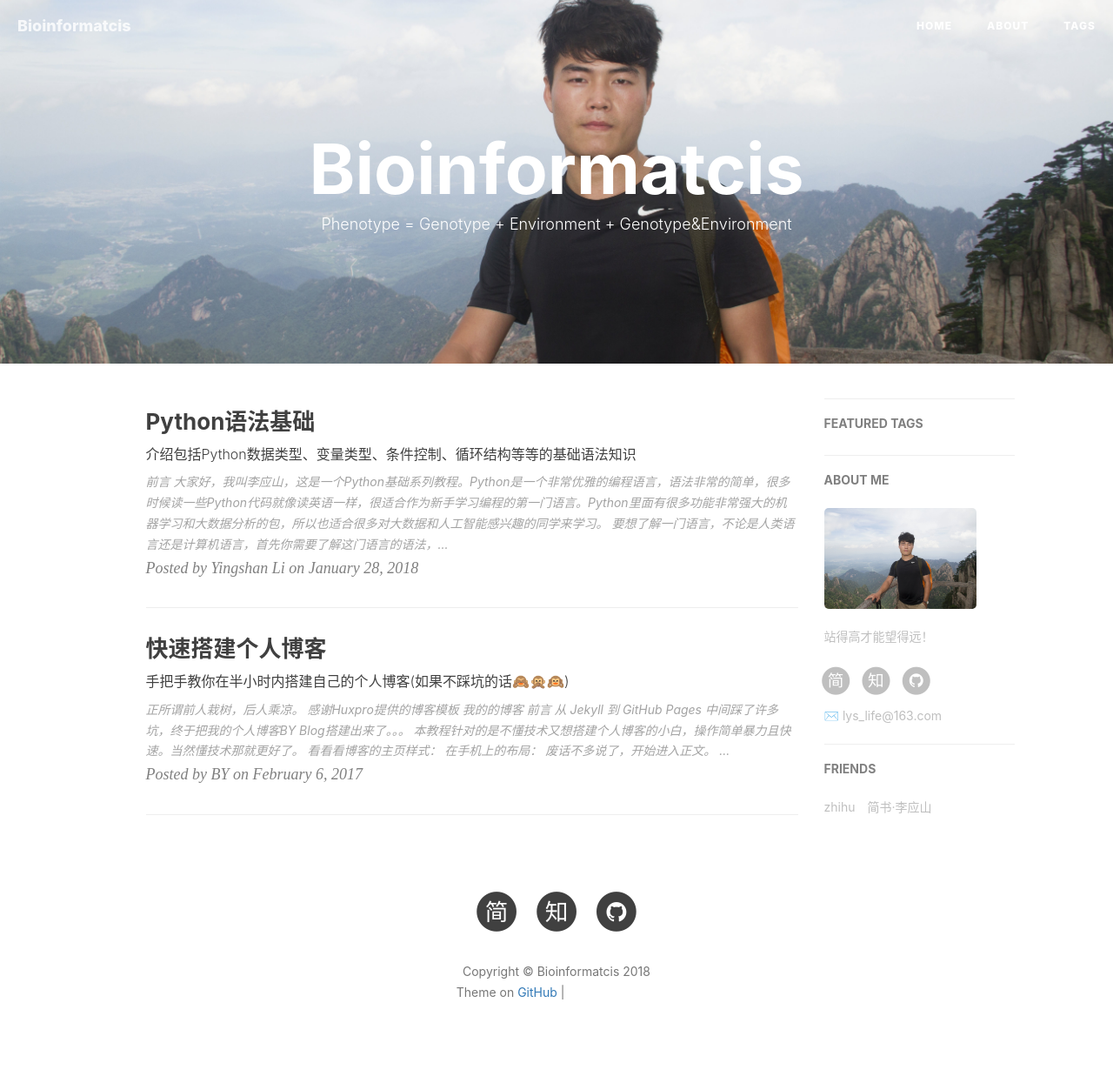
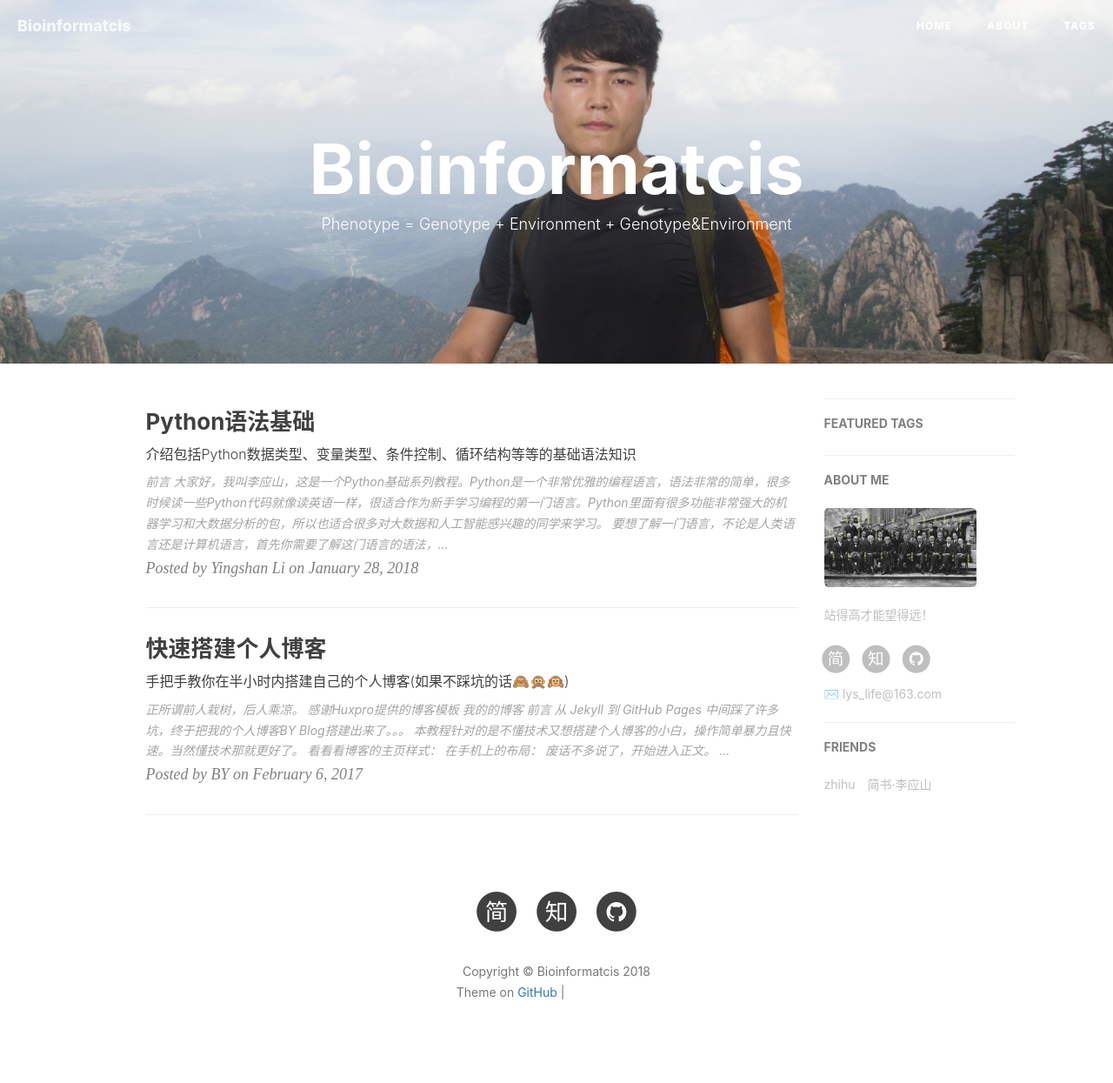
Before and after one commit to yingshanli/yingshanli.github.io, a Jekyll site: the page built from index.html, in a window 1280 px wide. Shown: the whole page at 87% size. Built offline with Jekyll 4.4.1, drawn with Linux system fonts in a browser that asks for light colours; nearby versions of some CDN libraries; the list of posts is cut into pages by our own code; comment, search, counter and statistics services are not loaded; grey boxes are pictures that could not be loaded.

Commit message:
small change

```diff
--- a/_config.yml
+++ b/_config.yml
@@ -12,7 +12,7 @@ github_repo: "https://github.com/yingshanli/yingshanli.github.io.git" # you code
 # Sidebar settings
 sidebar: true                           # whether or not using Sidebar.
 sidebar-about-description: "站得高才能望得远！"
-sidebar-avatar: /img/yingshan.jpg      # use absolute URL, seeing it's used in both `/` and `/about/`
+sidebar-avatar: /img/Favicon.ico      # use absolute URL, seeing it's used in both `/` and `/about/`
 
 
 
```
